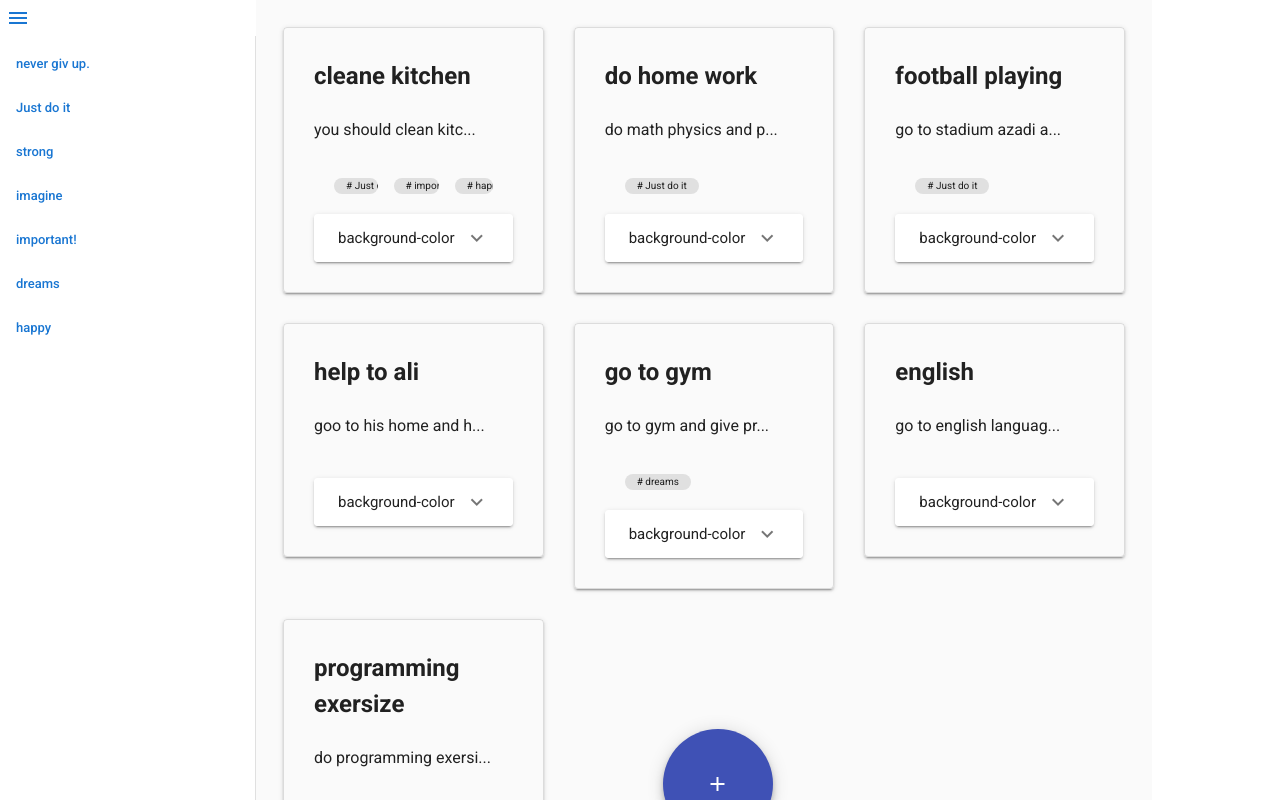
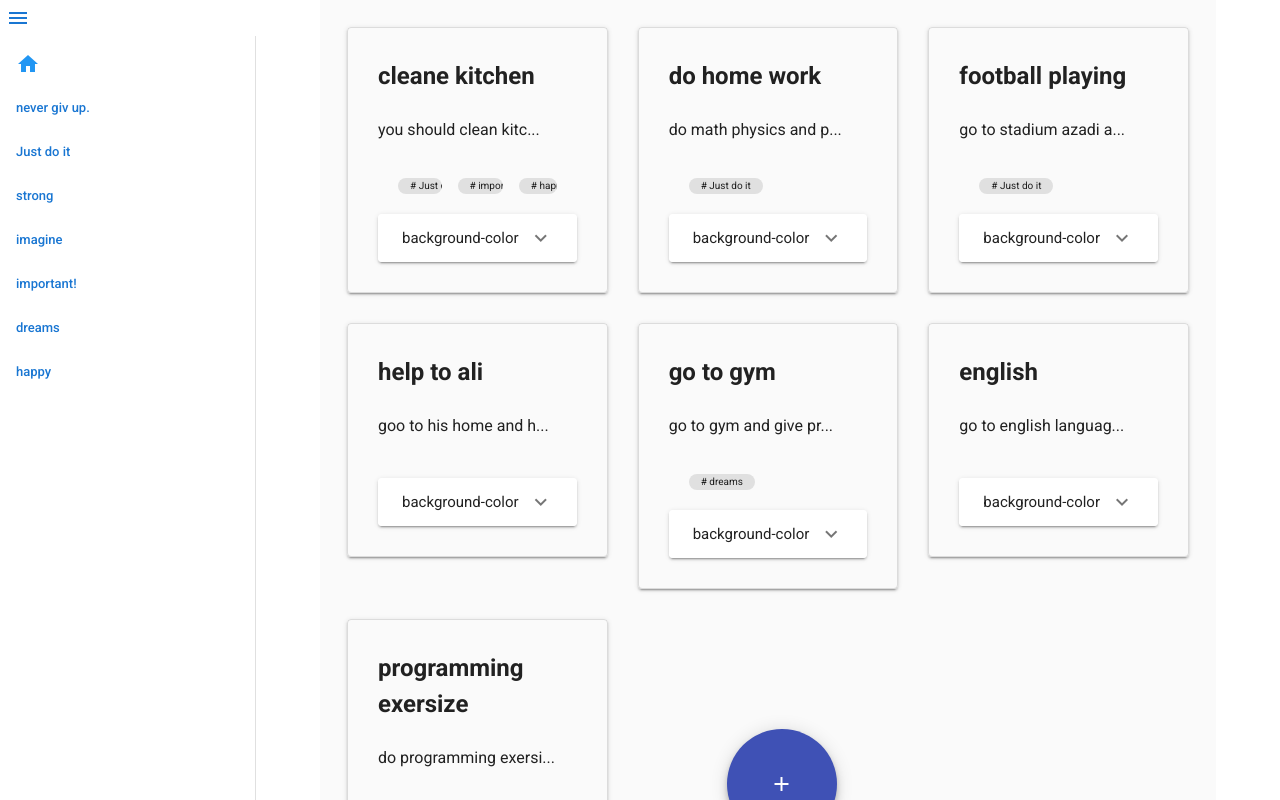
Before and after one commit to afrasiabi1374/notes, a Nuxt app: page / in a window 1280 px wide. Shown: the top 800 px of the page. Built offline with nearby package versions, Linux system fonts and the light colour scheme.

Commit message:
ali fix app-bar

```diff
--- a/components/todoNotes/nav/TodoNav.vue
+++ b/components/todoNotes/nav/TodoNav.vue
@@ -1,14 +1,42 @@
 <!-- <v-btn color="teal" dark @click.stop="drawer = !drawer" :class="$vuetify.breakpoint.mdAndUp ?'nav-sandwich-btn-hide':''"> menu </v-btn> -->
 <template>
+    <div   class="nav-bar" >
+      <v-app-bar-nav-icon @click="drawer = !drawer"  color="primary" ></v-app-bar-nav-icon>
+      <v-navigation-drawer hide-overlay
+        v-model="drawer"
+        relative
 
+      >
+        <v-list nav dense>
+          <v-list-item-group
+            v-model="group"
+            active-class="deep-purple--text text--accent-4"
+
+          >
+            <v-list-item  >
+              <v-list-item-title>
+                <nuxt-link to="/" class="app-bar-link-item" ><v-icon color="blue">mdi-home</v-icon></nuxt-link>
+              </v-list-item-title>
+            </v-list-item>
+            <v-list-item v-for="(tagItem,index) in menuTags" :key="index" >
+              <v-list-item-title>
+                <nuxt-link :to="'/tags/' + `${tagItem.id}`" class="app-bar-link-item" >{{tagItem.name}} </nuxt-link>
+              </v-list-item-title>
+            </v-list-item>
+          </v-list-item-group>
+      </v-list>
+    </v-navigation-drawer>
+
+</div>
 </template>
 <script>
   export default {
     data(){
 
       return{
-
-
+          drawer: true,
+          group: null,
+          menuTags:this.$store.state.helloWorld.tags
       }
     },
 
@@ -16,9 +44,13 @@
   }
 </script>
 <style>
-.app-bar-link-item{
-  text-decoration: none;
-  color: black;
-
-}
+  .app-bar-link-item{
+    text-decoration: none;
+    color: black;
+  }
+  .nav-bar{
+    width: 25%;
+    min-height: 100%;
+    position: relative;
+  }
 </style>
--- a/layouts/default.vue
+++ b/layouts/default.vue
@@ -1,7 +1,24 @@
 <template>
 <v-app>
-
-    <nuxt />
-
+    <div class="index-container">
+        <todo-nav></todo-nav>
+        <nuxt />
+    </div>
 </v-app>
 </template>
+<script>
+import TodoNav from '~/components/todoNotes/nav/TodoNav'
+export default {
+  components: { TodoNav },
+    data() {
+        return{
+
+        }
+    },
+}
+</script>
+<style>
+  .index-container{
+    display: flex;
+  }
+</style>
--- a/pages/index.vue
+++ b/pages/index.vue
@@ -1,26 +1,6 @@
 <template>
-  <div class="index-container">
-    <div width="25%" style="position:relative">
-      <v-app-bar-nav-icon @click="drawer = !drawer" color="primary" ></v-app-bar-nav-icon>
-      <v-navigation-drawer hide-overlay
-        v-model="drawer"
-        relative
-      >
-        <v-list nav dense>
-          <v-list-item-group
-            v-model="group"
-            active-class="deep-purple--text text--accent-4"
-          >
-            <v-list-item v-for="(tagItem,index) in menuTags" :key="index" >
-              <v-list-item-title>
-                <nuxt-link :to="'/' + `${tagItem.id}`" class="app-bar-link-item" >{{tagItem.name}} </nuxt-link>
-              </v-list-item-title>
-            </v-list-item>
-          </v-list-item-group>
-      </v-list>
-    </v-navigation-drawer>
 
-</div>
+
     <div style="width:70%">
 
       <v-container class="grey lighten-5">
@@ -36,7 +16,6 @@
             dark
             color="indigo"
             @click="formNote={title: '', text: '', tagsId: []};"
-
           >
             <v-icon dark>mdi-plus</v-icon>
           </v-btn>
@@ -46,45 +25,40 @@
       <note-form v-model="formNote" />
 
     </div>
-  </div>
+
 </template>
 <script>
     import NoteForm from '~/components/todoNotes/NoteForm';
     import CardNote from '~/components/todoNotes/CardNote';
     import TodoNav from '~/components/todoNotes/nav/TodoNav';
+
     export default {
-      components: {CardNote, TodoNav,NoteForm},
+      components: {CardNote,TodoNav,NoteForm},
+
       data(){
         return{
-
           allNotes: this.$store.state.helloWorld.notes,
           formNote: undefined,
           emptyNoteForAdd:{title: "", text: ""},
-          drawer: true,
-          group: null,
-          menuTags:this.$store.state.helloWorld.tags
         }
       },
       methods:{
-
       logger(){
       console.log(this.showTag);
       }
-
     }
   }
 </script>
-
 <style>
-  .index-container{
-
-    display: flex;
+  .add-btn{
+    position: relative;
+    top: 14%;
+    left: 11%;
+    padding: 55px;
+    font-size: 2em;
   }
-  .add-btn{
-position: relative;
-top: 14%;
-left: 11%;
-padding: 55px;
-font-size: 2em;
+  .nav-bar{
+    width: 25%;
+    min-height: 100%;
   }
 </style>
--- a/store/helloWorld.js
+++ b/store/helloWorld.js
@@ -1,3 +1,4 @@
+
 export const  state = () =>({
     notes:[
         {
@@ -107,9 +108,10 @@ export const mutations = {
         note.id?
             state.notes[state.notes.findIndex(n => n.id == note.id)] = note:
             state.notes.push({...note, id: 1 + state.notes.length});
-    },
+        },
     deleteNote(state, note){
         state.notes.splice(state.notes.findIndex(n => n.id == note.id), 1);
+
     },
 
 }
@@ -119,6 +121,7 @@ export const getters = {
         // return tid
         // return tid
         return '# '+state.tags.find(t => t.id == tid).name;
+
     },
 
     notesByTag:(state) => (tagID) => {
```
